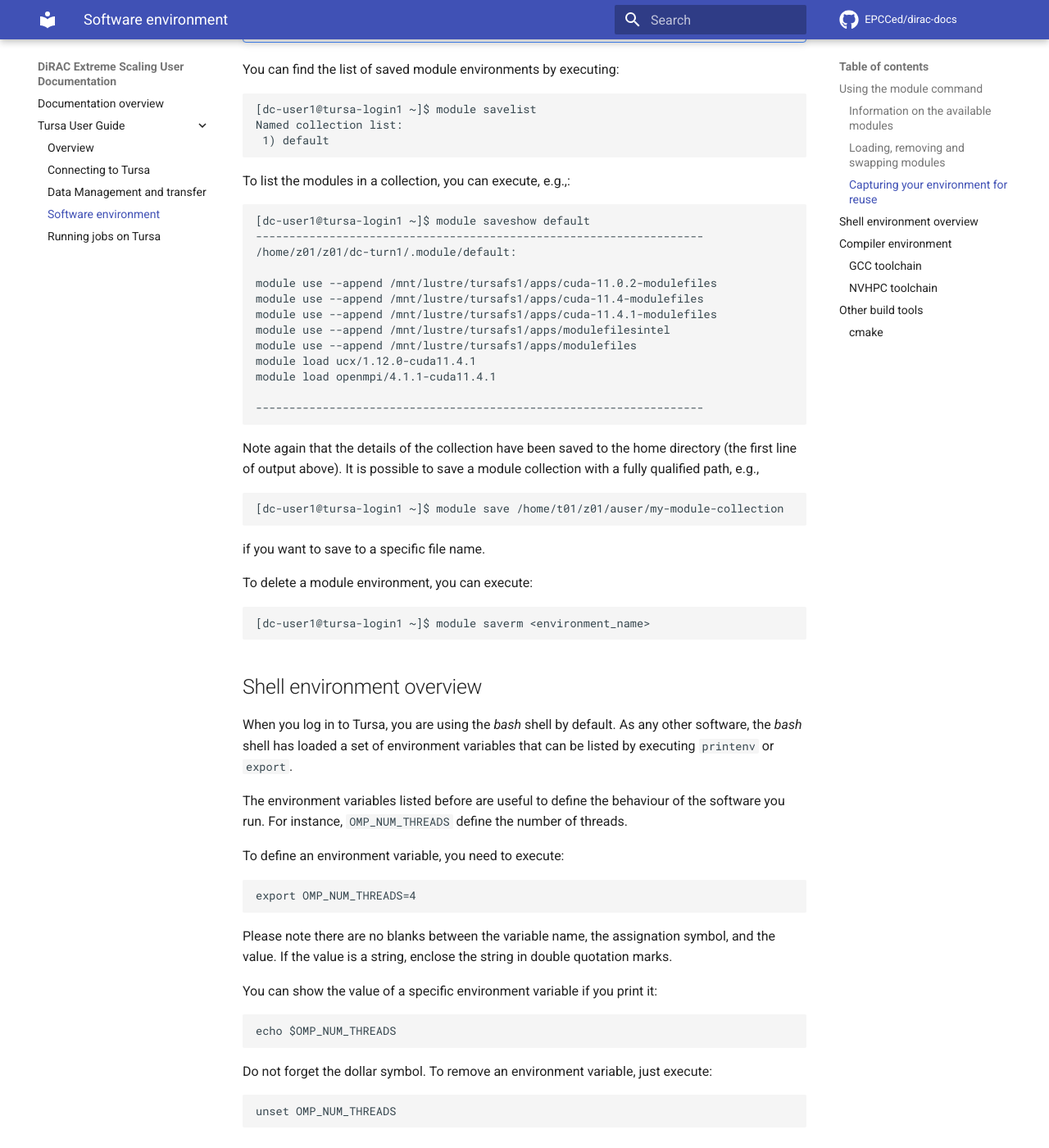
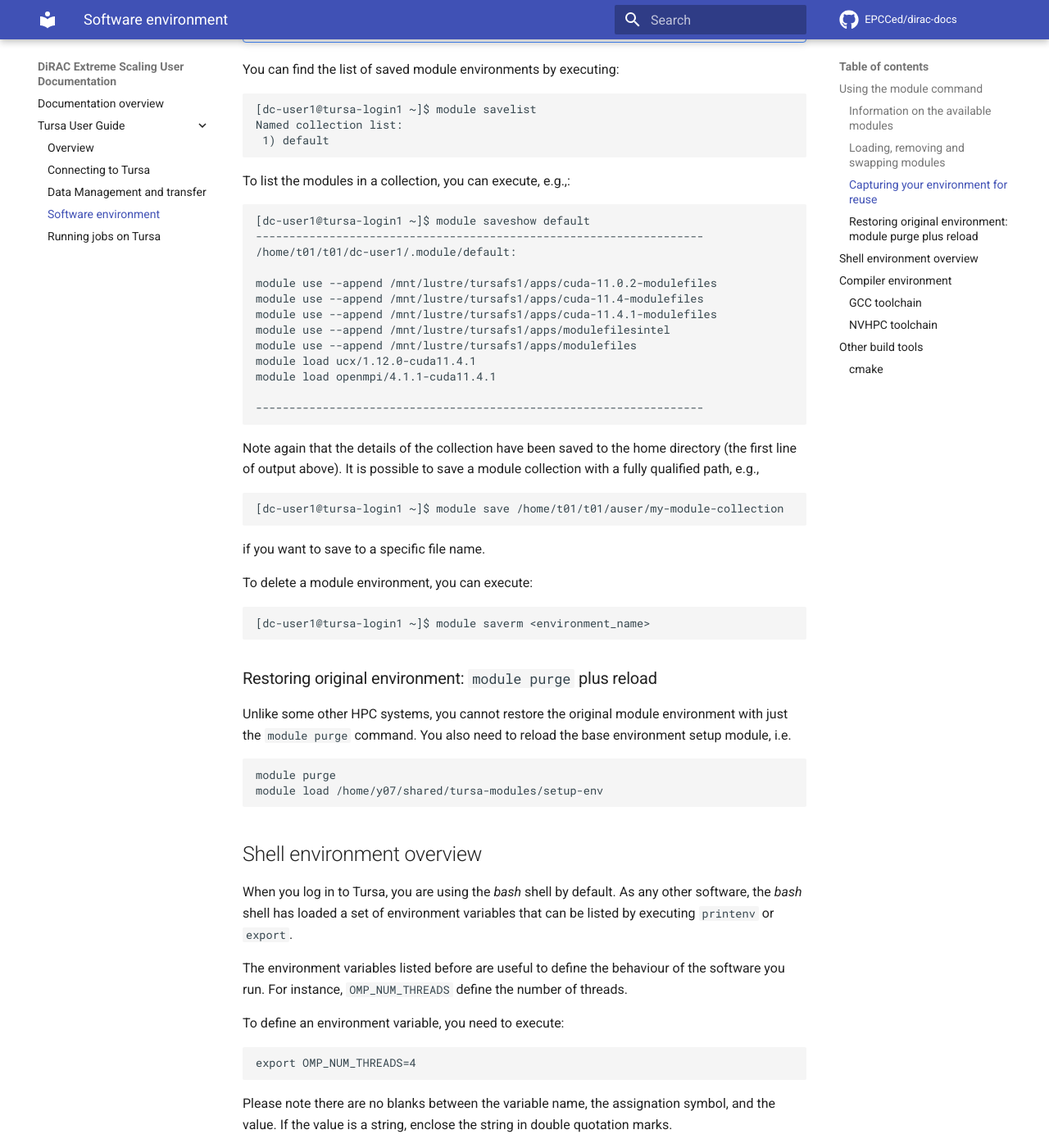
Before and after one commit to EPCCed/dirac-docs, an MkDocs documentation site: the page built from docs/tursa-user-guide/sw-environment.md, in a window 1280 px wide and 1400 px high, scrolled down 3980 px. Shown: the whole window at 82% size. Built offline with MkDocs 1.6.1 and Material for MkDocs 9.7.7, drawn with Linux system fonts in a browser that asks for light colours; comment, search, counter and statistics services are not loaded; some of the changed text lies outside the part shown.

Commit message:
Updates with latest module env info

````diff
--- a/docs/tursa-user-guide/sw-environment.md
+++ b/docs/tursa-user-guide/sw-environment.md
@@ -216,7 +216,7 @@ To list the modules in a collection, you can execute, e.g.,:
 ```
 [dc-user1@tursa-login1 ~]$ module saveshow default
 -------------------------------------------------------------------
-/home/z01/z01/dc-turn1/.module/default:
+/home/t01/t01/dc-user1/.module/default:
 
 module use --append /mnt/lustre/tursafs1/apps/cuda-11.0.2-modulefiles
 module use --append /mnt/lustre/tursafs1/apps/cuda-11.4-modulefiles
@@ -234,7 +234,7 @@ home directory (the first line of output above). It is possible to save
 a module collection with a fully qualified path, e.g.,
 
 ```
-[dc-user1@tursa-login1 ~]$ module save /home/t01/z01/auser/my-module-collection
+[dc-user1@tursa-login1 ~]$ module save /home/t01/t01/auser/my-module-collection
 ```
 
 if you want to save to a specific file name.
@@ -243,6 +243,17 @@ To delete a module environment, you can execute:
 
 ```
 [dc-user1@tursa-login1 ~]$ module saverm <environment_name>
+```
+
+### Restoring original environment: `module purge` plus reload
+
+Unlike some other HPC systems, you cannot restore the original module environment
+with just the `module purge` command. You also need to reload the base environment
+setup module, i.e.
+
+```bash
+module purge
+module load /home/y07/shared/tursa-modules/setup-env
 ```
 
 ## Shell environment overview
@@ -291,12 +302,17 @@ The system supports two different primary compiler environments:
 To compile on the system for GPU nodes using the GCC toolchain, you would typically load the required modules:
 
 ```
-[dc-user1@tursa-login1 ~]$ module load gcc/9.3.0
-[dc-user1@tursa-login1 ~]$ module load cuda/11.4.1
-[dc-user1@tursa-login1 ~]$ module load openmpi/4.1.1-cuda11.4
-[dc-user1@tursa-login1 ~]$ module list
+module load /home/y07/shared/tursa-modules/setup-env
+module load gcc/9.3.0
+module load cuda/12.3
+module load openmpi/4.1.5-cuda12.3
+
+
+module list
 Currently Loaded Modulefiles:
- 1) gcc/9.3.0   2) cuda/11.4.1   3) ucx/1.12.0-cuda11.4   4) openmpi/4.1.1-cuda11.4
+Currently Loaded Modulefiles:
+ 1) /home/y07/shared/tursa-modules/setup-env   3) cuda/12.3             5) openmpi/4.1.5-cuda12.3
+ 2) gcc/9.3.0                                  4) ucx/1.15.0-cuda12.3
 ```
 
 Once you have loaded the modules, the standard OpenMPI compiler wrapper
````
Also changed, not shown: other parts of docs/tursa-user-guide/sw-environment.md (+8 -7 lines), docs/tursa-user-guide/scheduler.md (+7 -0 lines).
